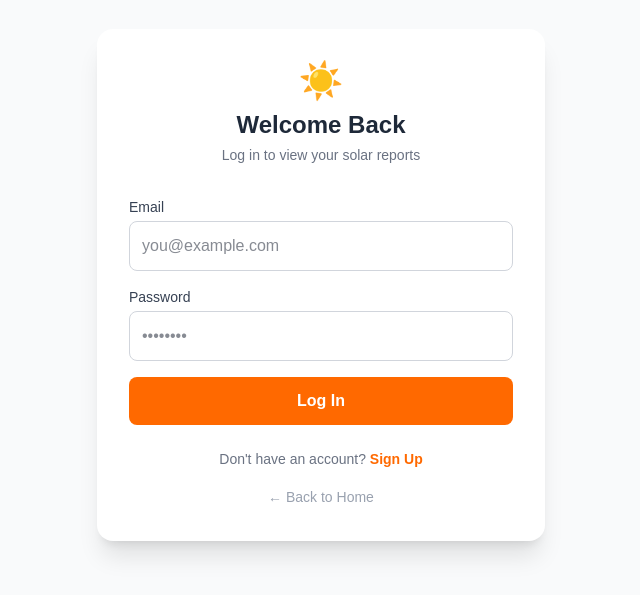
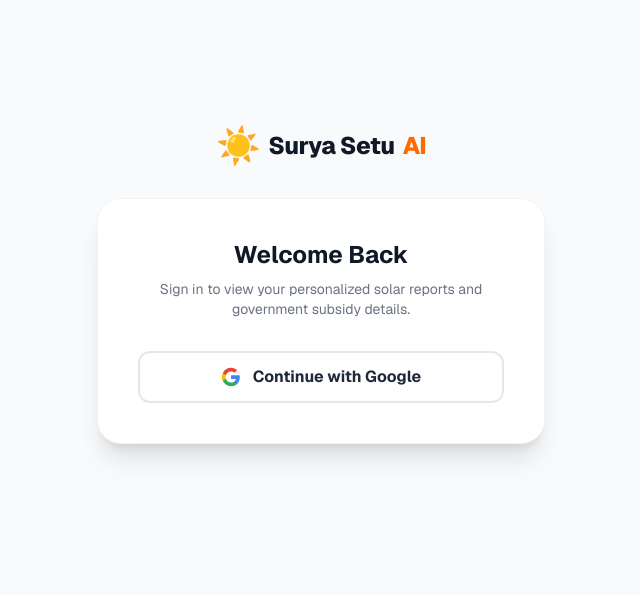
Before and after one commit to shashank19-05/SuryaSetu-ai, a Next.js app: page /login in a window 1280 px wide. Shown: the part 115-710 px from the top of the page, without its empty margins (319-959 px from the left). Built offline with nearby package versions, Linux system fonts and the light colour scheme.

Commit message:
feat: added google authentication and user dashboard

```diff
--- a/app/dashboard/page.tsx
+++ b/app/dashboard/page.tsx
@@ -1,46 +1,139 @@
-import Link from 'next/link'
+'use client';
+import { useEffect, useState } from 'react';
+import { auth, db } from '../../firebase'; // Adjust path to your firebase config
+import { collection, query, where, getDocs, orderBy } from 'firebase/firestore';
+import { onAuthStateChanged, signOut, User } from 'firebase/auth';
+import { useRouter } from 'next/navigation';
+import Link from 'next/link';
 
-const cards = [
-  { icon: '📋', title: 'Start Assessment', desc: 'Tell us about your home', href: '/assessment', color: 'bg-blue-50 border-blue-200' },
-  { icon: '☀️', title: 'Solar Report', desc: 'See your solar potential', href: '/solar-report', color: 'bg-yellow-50 border-yellow-200' },
-  { icon: '💰', title: 'ROI Calculator', desc: 'Calculate your savings', href: '/roi', color: 'bg-green-50 border-green-200' },
-  { icon: '🏛️', title: 'Subsidy Info', desc: 'Check government schemes', href: '/subsidy', color: 'bg-purple-50 border-purple-200' },
-  { icon: '🔧', title: 'Find Installers', desc: 'Verified vendors near you', href: '/installers', color: 'bg-orange-50 border-orange-200' },
-  { icon: '📄', title: 'Get Quotation', desc: 'Download your solar quote', href: '/quotation', color: 'bg-pink-50 border-pink-200' },
-]
+interface AssessmentData {
+  id: string;
+  address: string;
+  bill: number;
+  area: number;
+  timestamp: string;
+}
 
 export default function Dashboard() {
+  const [user, setUser] = useState<User | null>(null);
+  const [assessments, setAssessments] = useState<AssessmentData[]>([]);
+  const [isLoading, setIsLoading] = useState(true);
+  const router = useRouter();
+
+  useEffect(() => {
+    const unsubscribe = onAuthStateChanged(auth, async (currentUser) => {
+      if (!currentUser) {
+        router.push('/login');
+        return;
+      }
+
+      setUser(currentUser);
+
+      try {
+        // Fetch real history from Firebase for the logged-in user
+        const q = query(
+          collection(db, 'assessments'),
+          where('uid', '==', currentUser.uid)
+        );
+
+        const querySnapshot = await getDocs(q);
+        const fetchedData: AssessmentData[] = [];
+        querySnapshot.forEach((doc) => {
+          fetchedData.push({ id: doc.id, ...doc.data() } as AssessmentData);
+        });
+
+        // Sort newest first on the client side to avoid needing complex Firestore indexes for a hackathon
+        fetchedData.sort((a, b) => new Date(b.timestamp).getTime() - new Date(a.timestamp).getTime());
+        setAssessments(fetchedData);
+
+      } catch (error) {
+        console.error("Error fetching data:", error);
+      } finally {
+        setIsLoading(false);
+      }
+    });
+
+    return () => unsubscribe();
+  }, [router]);
+
+  const handleLogout = async () => {
+    await signOut(auth);
+    router.push('/');
+  };
+
+  if (isLoading) {
+    return <div className="min-h-screen flex items-center justify-center bg-gray-50"><div className="animate-pulse text-orange-500 font-bold text-xl">Loading Dashboard...</div></div>;
+  }
+
   return (
-    <div className="min-h-screen bg-gray-50">
-      <div className="bg-white shadow-sm px-8 py-4 flex justify-between items-center">
-        <div className="font-bold text-orange-500 text-xl">☀️ Surya Setu AI</div>
-        <div className="flex gap-6 items-center">
-          <Link href="/profile">
-            <button className="text-sm font-semibold text-gray-600 hover:text-orange-500 flex items-center gap-2">
-              👤 Profile
+    <div className="min-h-screen bg-gray-50 font-sans pb-24">
+      <nav className="bg-white border-b border-gray-200 px-6 py-4 flex justify-between items-center shadow-sm">
+        <Link href="/">
+          <div className="text-xl font-extrabold text-gray-900 tracking-tight flex items-center gap-2 cursor-pointer">
+            <span>☀️</span> Surya Setu <span className="text-orange-500">AI</span>
+          </div>
+        </Link>
+        <div className="flex items-center gap-4">
+          <span className="text-sm font-semibold text-gray-600 hidden md:block">
+            {user?.email}
+          </span>
+          <button onClick={handleLogout} className="text-sm font-bold text-red-500 hover:text-red-700 transition bg-red-50 px-4 py-2 rounded-lg">
+            Log Out
+          </button>
+        </div>
+      </nav>
+
+      <main className="max-w-6xl mx-auto px-6 pt-12">
+        <div className="flex flex-col md:flex-row justify-between items-start md:items-center mb-10 gap-4">
+          <div>
+            <h1 className="text-3xl font-extrabold text-gray-900 mb-2">Welcome, {user?.displayName?.split(' ')[0] || 'User'}! 👋</h1>
+            <p className="text-gray-500">Manage your solar assessments and track your PM Surya Ghar applications.</p>
+          </div>
+          <Link href="/assessment">
+            <button className="bg-orange-500 hover:bg-orange-600 text-white font-bold px-6 py-3 rounded-xl shadow-md transition flex items-center gap-2">
+              <span>+</span> New Roof Assessment
             </button>
           </Link>
-          <Link href="/login">
-            <button className="text-sm text-gray-500 hover:text-red-500">Logout</button>
-          </Link>
         </div>
-      </div>
 
-      <div className="max-w-4xl mx-auto px-6 py-10">
-        <h1 className="text-2xl font-bold text-gray-800 mb-1">Welcome back! 👋</h1>
-        <p className="text-gray-500 mb-8">What would you like to do today?</p>
-        <div className="grid grid-cols-1 md:grid-cols-2 lg:grid-cols-3 gap-5">
-          {cards.map((card) => (
-            <Link href={card.href} key={card.title}>
-              <div className={`border-2 ${card.color} rounded-2xl p-6 hover:shadow-md transition cursor-pointer`}>
-                <div className="text-4xl mb-3">{card.icon}</div>
-                <h3 className="font-semibold text-gray-800 mb-1">{card.title}</h3>
-                <p className="text-sm text-gray-500">{card.desc}</p>
+        <h2 className="text-xl font-bold text-gray-800 mb-6">Recent Assessments</h2>
+
+        {assessments.length === 0 ? (
+          <div className="bg-white rounded-2xl border-2 border-dashed border-gray-300 p-12 text-center">
+            <div className="text-4xl mb-4">🏠</div>
+            <h3 className="text-lg font-bold text-gray-800 mb-2">No Assessments Yet</h3>
+            <p className="text-gray-500 mb-6 max-w-md mx-auto">You haven't scanned any roofs or uploaded any electricity bills yet. Start your first scan to see your custom solar ROI.</p>
+            <Link href="/assessment">
+              <button className="bg-gray-900 hover:bg-gray-800 text-white font-bold px-6 py-3 rounded-xl shadow-md transition">
+                Start My First Scan
+              </button>
+            </Link>
+          </div>
+        ) : (
+          <div className="grid grid-cols-1 md:grid-cols-2 lg:grid-cols-3 gap-6">
+            {assessments.map((data) => (
+              <div key={data.id} className="bg-white rounded-2xl border border-gray-200 shadow-sm p-6 hover:shadow-md transition group">
+                <div className="flex justify-between items-start mb-4">
+                  <div className="bg-blue-50 text-blue-600 text-xs font-bold px-3 py-1 rounded-full">
+                    {new Date(data.timestamp).toLocaleDateString('en-IN')}
+                  </div>
+                  <span className="text-2xl opacity-50 group-hover:opacity-100 transition">⚡</span>
+                </div>
+                <h3 className="font-bold text-gray-900 mb-1 truncate" title={data.address}>{data.address}</h3>
+                <div className="text-sm text-gray-500 mb-6 flex gap-4">
+                  <span>Bill: ₹{data.bill}</span>
+                  <span>Roof: {data.area} sq.ft</span>
+                </div>
+                <Link href="/solar-report">
+                  <button className="w-full bg-orange-50 text-orange-600 hover:bg-orange-100 font-bold py-2.5 rounded-lg transition border border-orange-200">
+                    View Full Report
+                  </button>
+                </Link>
               </div>
-            </Link>
-          ))}
-        </div>
-      </div>
+            ))}
+          </div>
+        )}
+      </main>
     </div>
-  )
+  );
 }
--- a/app/login/page.tsx
+++ b/app/login/page.tsx
@@ -1,105 +1,66 @@
 'use client';
 import { useState } from 'react';
+import { auth } from '../../firebase'; // Adjust path to your firebase config if needed
+import { GoogleAuthProvider, signInWithPopup } from 'firebase/auth';
 import { useRouter } from 'next/navigation';
-import { createUserWithEmailAndPassword, signInWithEmailAndPassword } from 'firebase/auth';
-import { auth } from '../../firebase';
 import Link from 'next/link';
 
 export default function Login() {
-  const [isLogin, setIsLogin] = useState(true);
-  const [email, setEmail] = useState('');
-  const [password, setPassword] = useState('');
+  const [isLoading, setIsLoading] = useState(false);
   const [error, setError] = useState('');
-  const [loading, setLoading] = useState(false);
   const router = useRouter();
 
-  const handleAuth = async (e: React.FormEvent) => {
-    e.preventDefault();
+  const handleGoogleSignIn = async () => {
+    setIsLoading(true);
     setError('');
-    setLoading(true);
-
     try {
-      if (isLogin) {
-        await signInWithEmailAndPassword(auth, email, password);
-      } else {
-        await createUserWithEmailAndPassword(auth, email, password);
-      }
+      const provider = new GoogleAuthProvider();
+      await signInWithPopup(auth, provider);
+      // Instantly redirect to the dashboard upon successful login
       router.push('/dashboard');
     } catch (err: any) {
-      setError(err.message.replace('Firebase: ', ''));
-    } finally {
-      setLoading(false);
+      setError(err.message || 'Failed to sign in. Please try again.');
+      setIsLoading(false);
     }
   };
 
   return (
-    <div className="min-h-screen bg-gray-50 flex flex-col items-center justify-center p-4">
-      <div className="bg-white p-8 rounded-2xl shadow-xl max-w-md w-full">
-        <div className="text-center mb-8">
-          <div className="text-4xl mb-2">☀️</div>
-          <h2 className="text-2xl font-bold text-gray-800">
-            {isLogin ? 'Welcome Back' : 'Create Account'}
-          </h2>
-          <p className="text-gray-500 text-sm mt-1">
-            {isLogin ? 'Log in to view your solar reports' : 'Start your solar journey today'}
-          </p>
+    <div className="min-h-screen bg-gray-50 flex flex-col justify-center items-center p-4 font-sans selection:bg-orange-200">
+      <Link href="/">
+        <div className="text-2xl font-extrabold text-gray-900 tracking-tight flex items-center gap-2 mb-8 hover:opacity-80 transition cursor-pointer">
+          <span className="text-4xl">☀️</span> Surya Setu <span className="text-orange-500">AI</span>
         </div>
+      </Link>
+
+      <div className="bg-white max-w-md w-full rounded-3xl shadow-xl border border-gray-100 p-8 md:p-10 text-center">
+        <h1 className="text-2xl font-bold text-gray-900 mb-2">Welcome Back</h1>
+        <p className="text-gray-500 text-sm mb-8">Sign in to view your personalized solar reports and government subsidy details.</p>
 
         {error && (
-          <div className="bg-red-50 text-red-600 p-3 rounded-lg text-sm mb-4 border border-red-100">
+          <div className="bg-red-50 text-red-600 p-3 rounded-lg text-sm mb-6 font-semibold">
             {error}
           </div>
         )}
 
-        <form onSubmit={handleAuth} className="space-y-4">
-          <div>
-            <label className="block text-sm font-medium text-gray-700 mb-1">Email</label>
-            <input
-              type="email"
-              required
-              value={email}
-              onChange={(e) => setEmail(e.target.value)}
-              className="w-full border border-gray-300 rounded-lg p-3 text-gray-900 bg-white outline-none focus:ring-2 focus:ring-orange-500"
-              placeholder="you@example.com"
-            />
-          </div>
-          <div>
-            <label className="block text-sm font-medium text-gray-700 mb-1">Password</label>
-            <input
-              type="password"
-              required
-              value={password}
-              onChange={(e) => setPassword(e.target.value)}
-              className="w-full border border-gray-300 rounded-lg p-3 text-gray-900 bg-white outline-none focus:ring-2 focus:ring-orange-500"
-              placeholder="••••••••"
-            />
-          </div>
-
-          <button
-            type="submit"
-            disabled={loading}
-            className="w-full bg-orange-500 hover:bg-orange-600 text-white font-bold py-3 rounded-lg transition disabled:bg-orange-300"
-          >
-            {loading ? 'Processing...' : isLogin ? 'Log In' : 'Sign Up'}
-          </button>
-        </form>
-
-        <div className="mt-6 text-center text-sm text-gray-500">
-          {isLogin ? "Don't have an account? " : "Already have an account? "}
-          <button
-            type="button"
-            onClick={() => setIsLogin(!isLogin)}
-            className="text-orange-500 font-bold hover:underline"
-          >
-            {isLogin ? 'Sign Up' : 'Log In'}
-          </button>
-        </div>
-
-        <div className="mt-4 text-center">
-          <Link href="/landing">
-            <button className="text-sm text-gray-400 hover:text-gray-600">← Back to Home</button>
-          </Link>
-        </div>
+        <button
+          onClick={handleGoogleSignIn}
+          disabled={isLoading}
+          className="w-full bg-white border-2 border-gray-200 text-gray-800 font-bold py-3 px-4 rounded-xl hover:bg-gray-50 hover:border-gray-300 transition flex items-center justify-center gap-3 disabled:opacity-50"
+        >
+          {isLoading ? (
+            <span className="animate-pulse">Connecting securely...</span>
+          ) : (
+            <>
+              <svg className="w-5 h-5" viewBox="0 0 24 24">
+                <path fill="#4285F4" d="M22.56 12.25c0-.78-.07-1.53-.2-2.25H12v4.26h5.92c-.26 1.37-1.04 2.53-2.21 3.31v2.77h3.57c2.08-1.92 3.28-4.74 3.28-8.09z" />
+                <path fill="#34A853" d="M12 23c2.97 0 5.46-.98 7.28-2.66l-3.57-2.77c-.98.66-2.23 1.06-3.71 1.06-2.86 0-5.29-1.93-6.16-4.53H2.18v2.84C3.99 20.53 7.7 23 12 23z" />
+                <path fill="#FBBC05" d="M5.84 14.09c-.22-.66-.35-1.36-.35-2.09s.13-1.43.35-2.09V7.07H2.18C1.43 8.55 1 10.22 1 12s.43 3.45 1.18 4.93l2.85-2.22.81-.62z" />
+                <path fill="#EA4335" d="M12 5.38c1.62 0 3.06.56 4.21 1.64l3.15-3.15C17.45 2.09 14.97 1 12 1 7.7 1 3.99 3.47 2.18 7.07l3.66 2.84c.87-2.6 3.3-4.53 6.16-4.53z" />
+              </svg>
+              Continue with Google
+            </>
+          )}
+        </button>
       </div>
     </div>
   );
```
